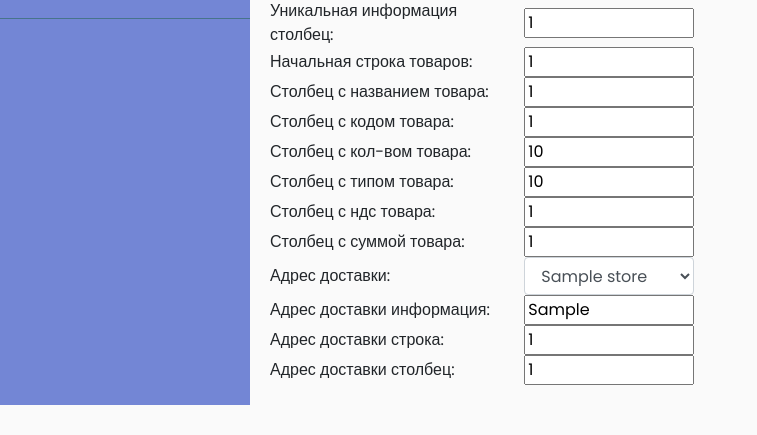
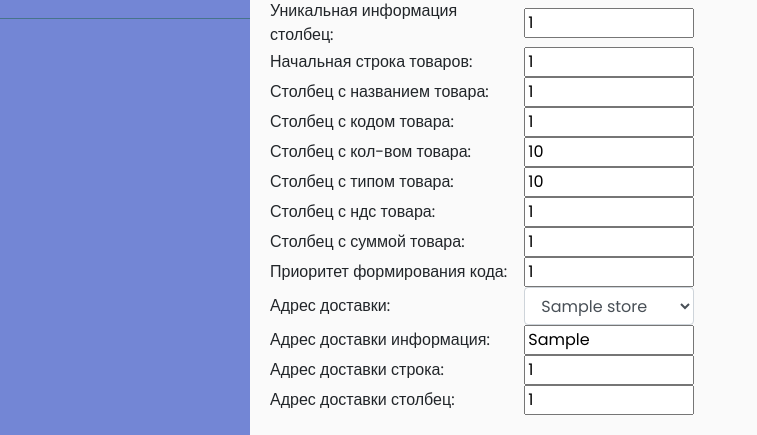
Before and after one commit to serdtsekol1/office_doom, a Django app: page /gmail_presets/ in a window 1280 px wide. Shown: the part 734-1169 px from the top of the page, without its empty margins (0-757 px from the left). Before the commit the page ends 1139 px from the top, so only its background shows below. Run offline with Django 4.2, Linux system fonts and the light colour scheme; tables that the repository leaves empty hold one stand-in row (values such as "Sample post"); parts of the project's set-up code (start-up, migrations or seed data) failed here and were passed over; some libraries are stand-ins or nearby versions.

Commit message:
code priority.

```diff
--- a/mainapp/templates/mainapp/parts/gmail_preset_display.html
+++ b/mainapp/templates/mainapp/parts/gmail_preset_display.html
@@ -285,6 +285,16 @@
 </div>
 <div class="d-flex justify-content-start align-items-center">
     <div style="flex-basis: 300px">
+        Приоритет формирования кода:
+    </div>
+    <div style="flex-basis: 200px">
+        <input class="js_product_priority" style="width: 100%" id="product_priority" data-preset_id="{{ gmail_preset.id }}"
+               value="{% if gmail_preset.product_priority %}{{ gmail_preset.product_priority }}{% endif %}"
+               placeholder="0 - код. 1 - имя">
+    </div>
+</div>
+<div class="d-flex justify-content-start align-items-center">
+    <div style="flex-basis: 300px">
         Адрес доставки:
     </div>
     <div style="flex-basis: 200px">
--- a/mainapp/views.py
+++ b/mainapp/views.py
@@ -1044,7 +1044,10 @@ def create_documents_from_gmail_message_v2(request):
             except:
                 continue
         for attachment in os.listdir("media/gmail_invoices"):
-            os.remove("media/gmail_invoices/" + attachment)
+            try:
+                os.remove("media/gmail_invoices/" + attachment)
+            except:
+                pass
         print(links)
         if links.__len__() == 0:
             return JsonResponse({'success':False,'errormsg':'Не найден подходящий шаблон для данной накладной.'})
```
